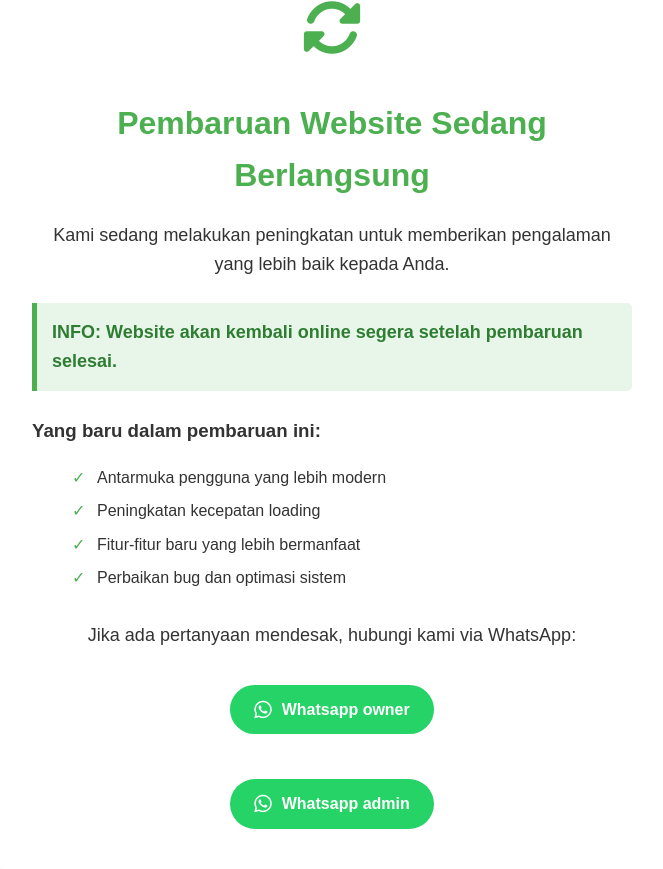
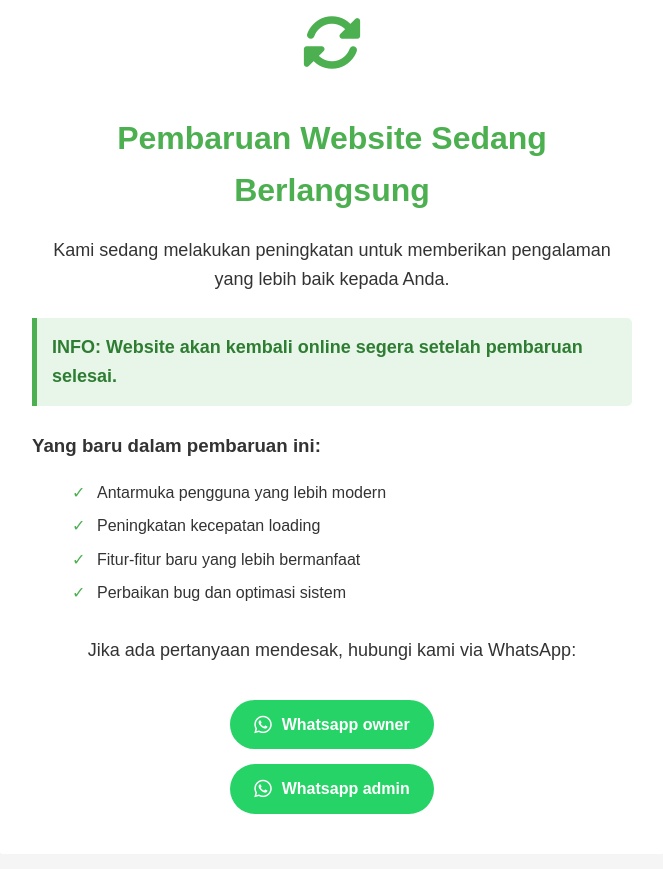
Before and after one commit to Dravintempest/Kaido-smp-web, a plain HTML site: page index.html in a window 1280 px wide. Shown: the whole page, without its empty margins (308-971 px from the left). Drawn offline with Linux system fonts and the light colour scheme.

Commit message:
Update index.html

```diff
--- a/index.html
+++ b/index.html
@@ -134,11 +134,9 @@
                 <i class="fab fa-whatsapp whatsapp-icon"></i> Whatsapp owner
             </a>
         </div>
-        <div class="contact">
             <a href="https://wa.me/6283122563863" class="whatsapp-btn">
                 <i class="fab fa-whatsapp whatsapp-icon"></i> Whatsapp admin
             </a>
-        </div>
     </div>
 </body>
 </html>
```
